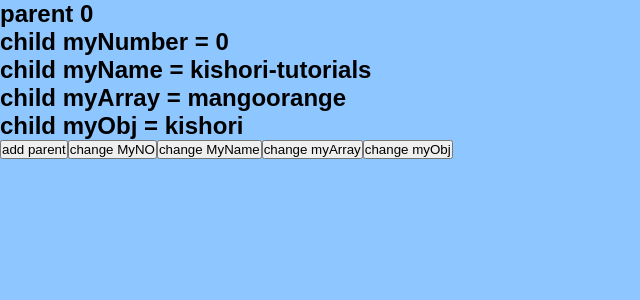
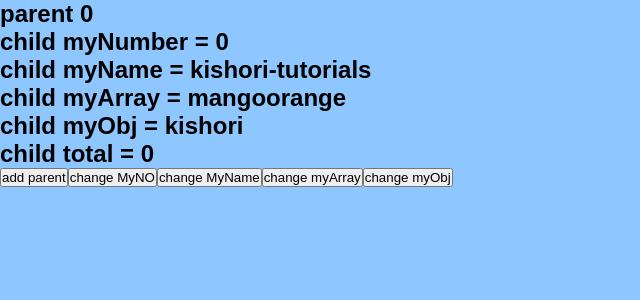
Before and after one commit to ameysawant/react19-with-typescript-tutorial, a React (Vite) app: page / in a window 1280 px wide. Shown: the top 300 px of the page, without its empty margins (0-640 px from the left). Built offline with nearby package versions, Linux system fonts and the light colour scheme.

Commit message:
added usememo

```diff
--- a/src/performance/Child.tsx
+++ b/src/performance/Child.tsx
@@ -1,4 +1,4 @@
-import { memo } from "react";
+import { memo, useMemo } from "react";
 
 type Obj = {
   name: string;
@@ -12,6 +12,17 @@ type ChildProps = {
 };
 
 const Child = ({ myNumber, myName, myArray, myObj }: ChildProps) => {
+  // useMemo(()=>{},[])
+
+  const calculatedValue = useMemo(() => {
+    console.log("heavy calculation function ran");
+    let sum = 0;
+    for (let i = 0; i < 300000000; i++) {
+      sum += myNumber * 10;
+    }
+    return sum;
+  }, [myNumber]);
+
   console.log("child rendered");
   return (
     <>
@@ -19,6 +30,7 @@ const Child = ({ myNumber, myName, myArray, myObj }: ChildProps) => {
       <h2>child myName = {myName}</h2>
       <h2>child myArray = {myArray}</h2>
       <h2>child myObj = {myObj.name}</h2>
+      <h2>child total = {calculatedValue}</h2>
     </>
   );
 };
@@ -38,3 +50,4 @@ const checkProps = (prevProps: ChildProps, nextProps: ChildProps) => {
 };
 
 export default memo(Child, checkProps);
+// export default Child;
--- a/src/performance/Parent.tsx
+++ b/src/performance/Parent.tsx
@@ -9,7 +9,7 @@ symbol
 bigint
 */
 
-import { useState } from "react";
+import { useMemo, useState } from "react";
 import Child from "./Child";
 
 // reference types - mutable
@@ -59,11 +59,17 @@ const Parent = () => {
   const [myArray, setMyArray] = useState<string[]>(["mango", "orange"]);
   const [myObj, setMyObj] = useState<Obj>({ name: "kishori" });
 
-  const myArrayData = myArray.map((item) => item);
+  // const myArrayData = myArray.map((item) => item);
+  const myArrayData = useMemo(() => {
+    return myArray.map((item) => item);
+  }, [myArray]);
 
-  const myObjData = {
-    ...myObj,
-  };
+  // const myObjData = {
+  //   ...myObj,
+  // };
+  const myObjData = useMemo(() => {
+    return { ...myObj };
+  }, [myObj]);
 
   const myModifiedName = `${myName}-tutorials`;
 
```
